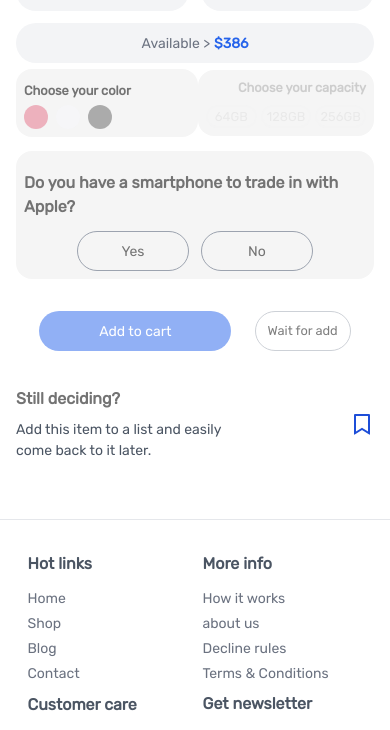
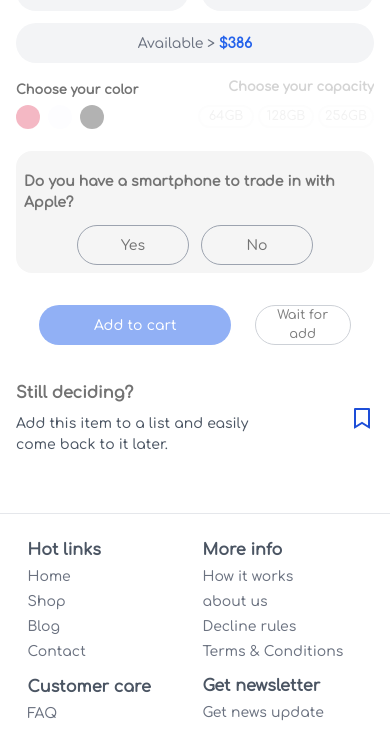
Before and after one commit to isrezaei/solo-shop, a React (Create React App) app: page /details/1 in a window 390 px wide. Shown: the part 780-1510 px from the top of the page. Built offline with nearby package versions, Linux system fonts and the light colour scheme; what tailwindcss-neumorphism would draw is missing.

Commit message:
change font , fix styles

```diff
--- a/public/index.html
+++ b/public/index.html
@@ -11,6 +11,9 @@
     <link rel="preconnect" href="https://fonts.gstatic.com" crossorigin>
     <link href="https://fonts.googleapis.com/css2?family=Rubik&display=swap" rel="stylesheet">
     <link href="https://fonts.googleapis.com/css2?family=Dancing+Script:wght@700&family=Pacifico&display=swap" rel="stylesheet">
+    <link href="https://fonts.googleapis.com/css2?family=Ubuntu:wght@500&display=swap" rel="stylesheet">
+    <link href="https://fonts.googleapis.com/css2?family=Comfortaa:wght@500&display=swap" rel="stylesheet">
+
     <link rel="stylesheet" href="https://cdnjs.cloudflare.com/ajax/libs/animate.css/4.1.1/animate.min.css"/>
     <title>solo-shop</title>
   </head>
--- a/src/App.js
+++ b/src/App.js
@@ -26,7 +26,7 @@ function App() {
     } , [modalGallery , searchComponent ])
 
     return (
-        <div className='scrollbar-hide font-rubik'>
+        <div className='scrollbar-hide font-rubik overflow-x-hidden'>
 
             <Routes location = {modalGallery || location}>
                 <Route path='/' exact element={<RootPreRender/>}/>
--- a/src/Components/Footer/Footer.jsx
+++ b/src/Components/Footer/Footer.jsx
@@ -16,7 +16,7 @@ export const Footer = () =>
                 <div className='w-[10rem] h-auto flex flex-col justify-start gap-1 items-start cursor-pointer'>
                     <p className='
                     font-bold  text-gray-600
-                    xs:my-2 xs:text-[1rem]
+                     xs:text-[1rem]
                     lg:text-lg
                     '>Hot links</p>
                     <a className='text-gray-500 xs:text-sm lg:text-[1rem]' href=' '>Home</a>
@@ -28,7 +28,7 @@ export const Footer = () =>
                 <div className='w-[10rem] h-auto flex flex-col justify-start gap-1 items-start cursor-pointer'>
                     <p className='
                     font-bold text-gray-600
-                    xs:my-2 xs:text-[1rem]
+                    xs:text-[1rem]
                     lg:text-lg'>More info</p>
                     <p className='text-gray-500 xs:text-sm lg:text-[1rem]'>How it works</p>
                     <p className='text-gray-500 xs:text-sm lg:text-[1rem]'>about us</p>
@@ -38,7 +38,7 @@ export const Footer = () =>
                 <div className='w-[10rem] h-auto flex flex-col justify-start gap-1 items-start cursor-pointer'>
                     <p className='
                     font-bold  text-gray-600
-                    xs:my-2 xs:text-[1rem]
+                    xs:mt-3 xs:text-[1rem]
                     lg:text-lg'>Customer care</p>
                     <p className='text-gray-500 xs:text-sm lg:text-[1rem]'>FAQ</p>
                     <p className='text-gray-500 xs:text-sm lg:text-[1rem]'>Terms of use</p>
@@ -49,7 +49,7 @@ export const Footer = () =>
                 <div className='w-[10rem] h-auto flex flex-col justify-start gap-1 items-start cursor-pointer'>
                     <p className='
                     font-bold  text-gray-600
-                    xs:my-2 xs:text-[1rem]
+                    xs:mt-3 xs:text-[1rem]
                     lg:text-lg'>Get newsletter</p>
                     <p className='text-gray-500 xs:text-sm lg:text-[1rem]'>Get news update</p>
                     <div className='w-full h-full mt-2 flex flex-col justify-start items-start cursor-pointer'>
--- a/src/Components/Products_Page/Product_Informaiton/Ansewers_Comp/ChooseCapacity.jsx
+++ b/src/Components/Products_Page/Product_Informaiton/Ansewers_Comp/ChooseCapacity.jsx
@@ -64,7 +64,7 @@ export const ChooseCapacity = () =>
 
 
     return (
-        <div className='xs:w-44 xs:bg-neutral-100 xs:rounded-2xl xs:p-2 xs:my-2 md:w-full md:w-full md:gap-4 md:p-3 md:mx-1'>
+        <div className='xs:w-44 xs:my-2 md:bg-neutral-100 md:rounded-2xl md:p-2 md:w-full md:w-full md:gap-4 md:p-3 md:mx-1'>
 
             <div className={`w-full flex flex-col justify-center border-gray-400
                  xs:items-end
--- a/src/Components/Products_Page/Product_Informaiton/Ansewers_Comp/ChooseColor.jsx
+++ b/src/Components/Products_Page/Product_Informaiton/Ansewers_Comp/ChooseColor.jsx
@@ -54,7 +54,7 @@ export const ChooseColor = () =>
 
 
     return (
-        <div className='xs:w-48 xs:bg-neutral-100 xs:rounded-2xl xs:p-2 xs:my-2 md:w-full md:w-full md:gap-4 md:p-3 md:mx-1'>
+        <div className='xs:w-48 xs:my-2  md:bg-neutral-100 md:rounded-2xl md:p-2 md:w-full md:w-full md:gap-4 md:p-3 md:mx-1'>
 
             <div className='
                    text-neutral-500 font-bold my-1
--- a/src/Components/Products_Page/Product_Informaiton/Ansewers_Comp/YesNoAnswers.jsx
+++ b/src/Components/Products_Page/Product_Informaiton/Ansewers_Comp/YesNoAnswers.jsx
@@ -27,7 +27,7 @@ export const AnswerOfHaveSmartPhone = () =>
     return (
         <div className='w-full flex flex-col justify-center items-center my-2 bg-neutral-100 rounded-2xl p-2'>
 
-            <p className='font-bold text-neutral-500 my-3'>Do you have a smartphone to trade in with Apple?</p>
+            <p className='font-bold text-neutral-500 my-3 text-sm'>Do you have a smartphone to trade in with Apple?</p>
 
             <div className='flex justify-center w-full justify-start items-center gap-3'>
                 {
@@ -91,20 +91,20 @@ export const AnswerOfChooseOldModel = () =>
 
     return(
         <div className={`w-full ${showing} flex-col justify-center items-center my-2 bg-neutral-100 rounded-2xl p-2`}>
-            <p className='font-bold text-gray-600 my-3'>Which model do you have?</p>
-            <p className='text-sm text-center'>On your iPhone, go to Settings Your Name. Scroll down to see the model. On other smartphones, go to Settings > About phone.</p>
+            <p className='font-bold text-gray-600 text-sm my-3'>Which model do you have?</p>
+            <p className='text-sm text-center'>On your iPhone, go to Settings Your Name. Scroll down to see the model. On other smartphones, go to Settings About phone</p>
             <p className='text-sm text-center'>If your model is part of the iPhone Upgrade Program
                 <a className='text-blue-700' href='https://secure5.store.apple.com/shop/eligibility/upgradeEligibilitySignInOptions'>
                     check your upgrade eligibility and trade inOpens in new window
                 </a>
             </p>
 
-            <label htmlFor='select-model' className='font-bold text-gray-600 my-3'>Choose your model</label>
+            <label htmlFor='select-model' className='font-bold text-gray-600 my-3 text-sm'>Choose your model</label>
             <select
                 defaultValue={selectedModel}
                 onChange={(e)=> handelChange(e)}
                 id='select-model'
-                className='w-full mt-1 border rounded-xl flex justify-start items-start xs:text-sm lg:text-[1rem]'>
+                className='w-80 border border-neutral-300 rounded-xl flex justify-start items-start xs:text-[.8rem]'>
                 {OldModelPhoneArray.map(models => {
                     return (
                         <option
@@ -141,7 +141,7 @@ export const AnswerOfHaveGoodCondition = () =>
     return (
         <div className={`w-full ${showing} flex-col justify-center items-center my-2 bg-neutral-100 rounded-2xl p-2`}>
 
-            <p className="font-bold my-2 text-gray-600">Is the iPhone in good condition?</p>
+            <p className="font-bold my-2 text-gray-600 text-sm">Is the iPhone in good condition?</p>
             <p className='text-sm'>Answer yes if all of the following apply</p>
 
             <ul className="list-disc text-sm my-2 px-5">
@@ -204,7 +204,7 @@ export const AnswerOfButtonWork = () =>
 
     return (
         <div className={`w-full ${showing} flex-col justify-center items-center my-2 bg-neutral-100 rounded-2xl p-2`}>
-            <p className='font-bold text-gray-600'>Does it turn on and do all the buttons work?</p>
+            <p className='font-bold text-gray-600 text-sm my-2'>Does it turn on and do all the buttons work?</p>
             <div className='flex justify-center w-full justify-start items-center gap-3'>
                 {
                     ['Yes' , 'No'].map(answer => {
@@ -250,7 +250,7 @@ export const AnswerOfGoodShape = () =>
         <div className={`w-full ${showing} flex-col justify-center items-center my-2 bg-neutral-100 rounded-2xl p-2`}>
 
 
-            <p className={"font-bold my-2 text-gray-600"}>Is the body of the iPhone in good shape?</p>
+            <p className={"font-bold my-2 text-sm text-gray-600"}>Is the body of the iPhone in good shape?</p>
             <p className='my-1'>Answer yes if all of the following apply</p>
 
             <ul className="list-disc my-2 text-sm">
--- a/tailwind.config.js
+++ b/tailwind.config.js
@@ -15,7 +15,7 @@ module.exports = {
       },
 
       fontFamily: {
-        'rubik' : ['Rubik' , 'sans-serif'],
+        'rubik' : ['Comfortaa' , 'sans-serif'],
         'dancing' : ['Pacifico' , 'cursive']
       },
 
```
